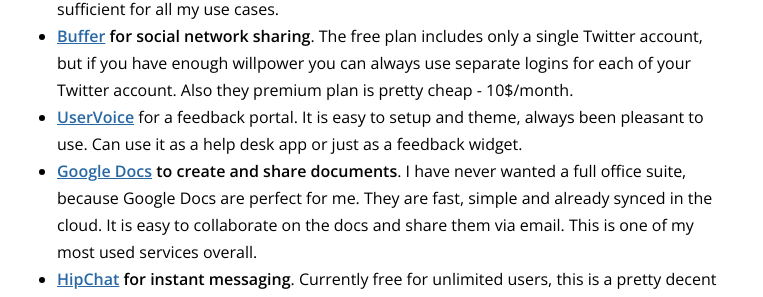
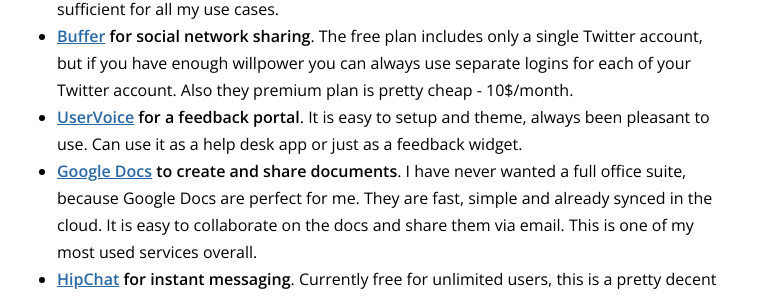
Before and after one commit to lauris/lauris.github.com, a Jekyll site: the page built from _posts/2014-08-30-free-and-useful-apps-for-startups.md, in a window 1280 px wide. Shown: the part 369-666 px from the top of the page, without its empty margins (258-1021 px from the left). Built offline with Jekyll 4.4.1, drawn with Linux system fonts in a browser that asks for light colours; comment, search, counter and statistics services are not loaded.

Commit message:
Fix formatting.

```diff
--- a/_posts/2014-08-30-free-and-useful-apps-for-startups.md
+++ b/_posts/2014-08-30-free-and-useful-apps-for-startups.md
@@ -8,7 +8,7 @@
 
 * **[Mailchimp](http://mailchimp.com/) for email campaigns**. They offer a generous free plan that has always been sufficient for all my use cases.
 * **[Buffer](https://bufferapp.com/) for social network sharing**. The free plan includes only a single Twitter account, but if you have enough willpower you can always use separate logins for each of your Twitter account. Also they premium plan is pretty cheap - 10$/month.
-* **[UserVoice](https://www.uservoice.com/)** for a feedback portal. It is easy to setup and theme, always been pleasant to use. Can use it as a help desk app or just as a feedback widget.
+* **[UserVoice](https://www.uservoice.com/) for a feedback portal**. It is easy to setup and theme, always been pleasant to use. Can use it as a help desk app or just as a feedback widget.
 * **[Google Docs](http://docs.google.com) to create and share documents**. I have never wanted a full office suite, because Google Docs are perfect for me. They are fast, simple and already synced in the cloud. It is easy to collaborate on the docs and share them via email. This is one of my most used services overall.
 * **[HipChat](https://www.hipchat.com/) for instant messaging**. Currently free for unlimited users, this is a pretty decent app for group chat. There are some cool integrations with other services, that I found to be quite useful. It has a web, mobile and desktop version.
 * **[GitHub](http://github.com/) for public code hosting**. GitHub is the De Facto standard for open source code hosting. I am often working on open source projects, so I am a daily user of GitHub. The free plan covers everything that is public. If you want a private repository, you need to pay up.
```
